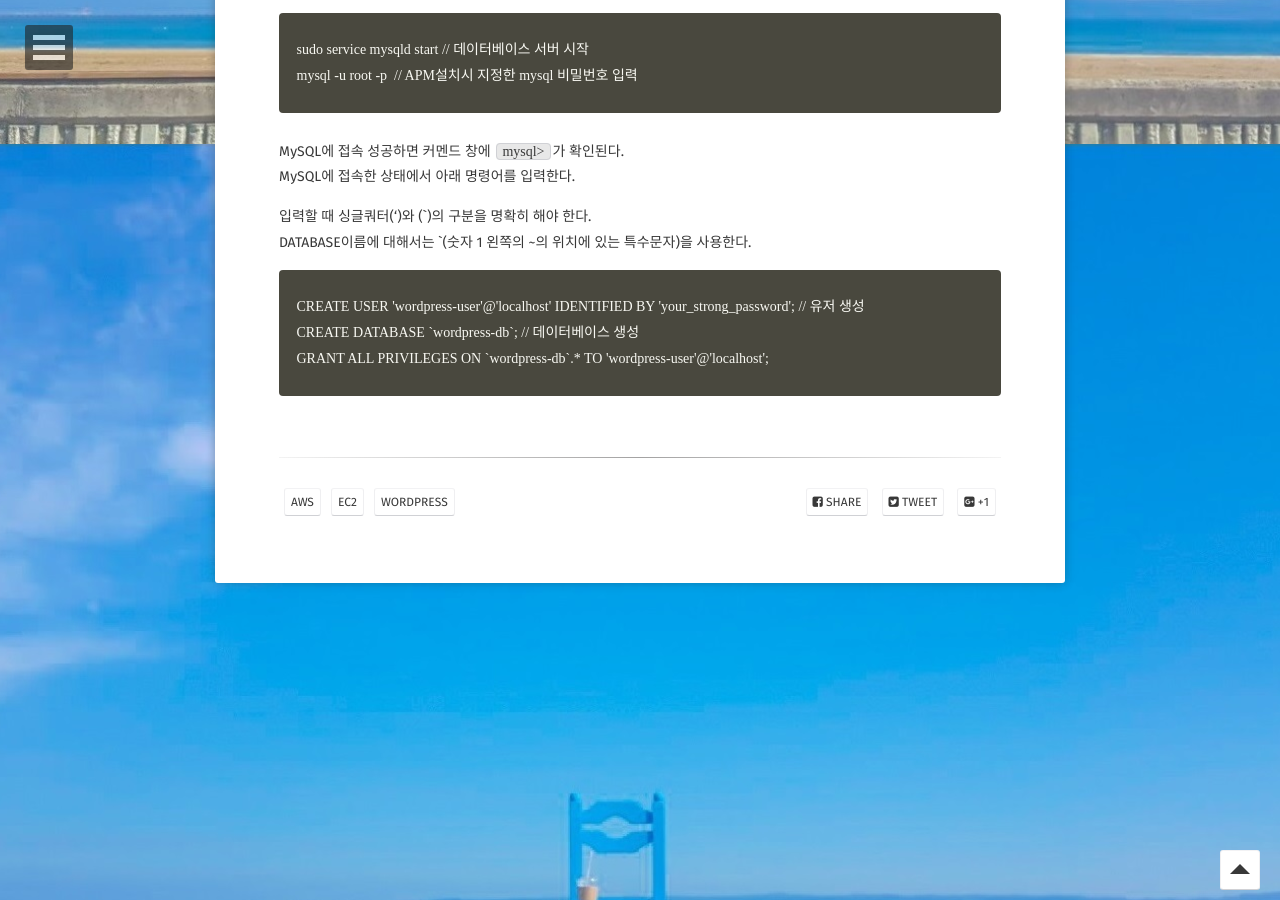
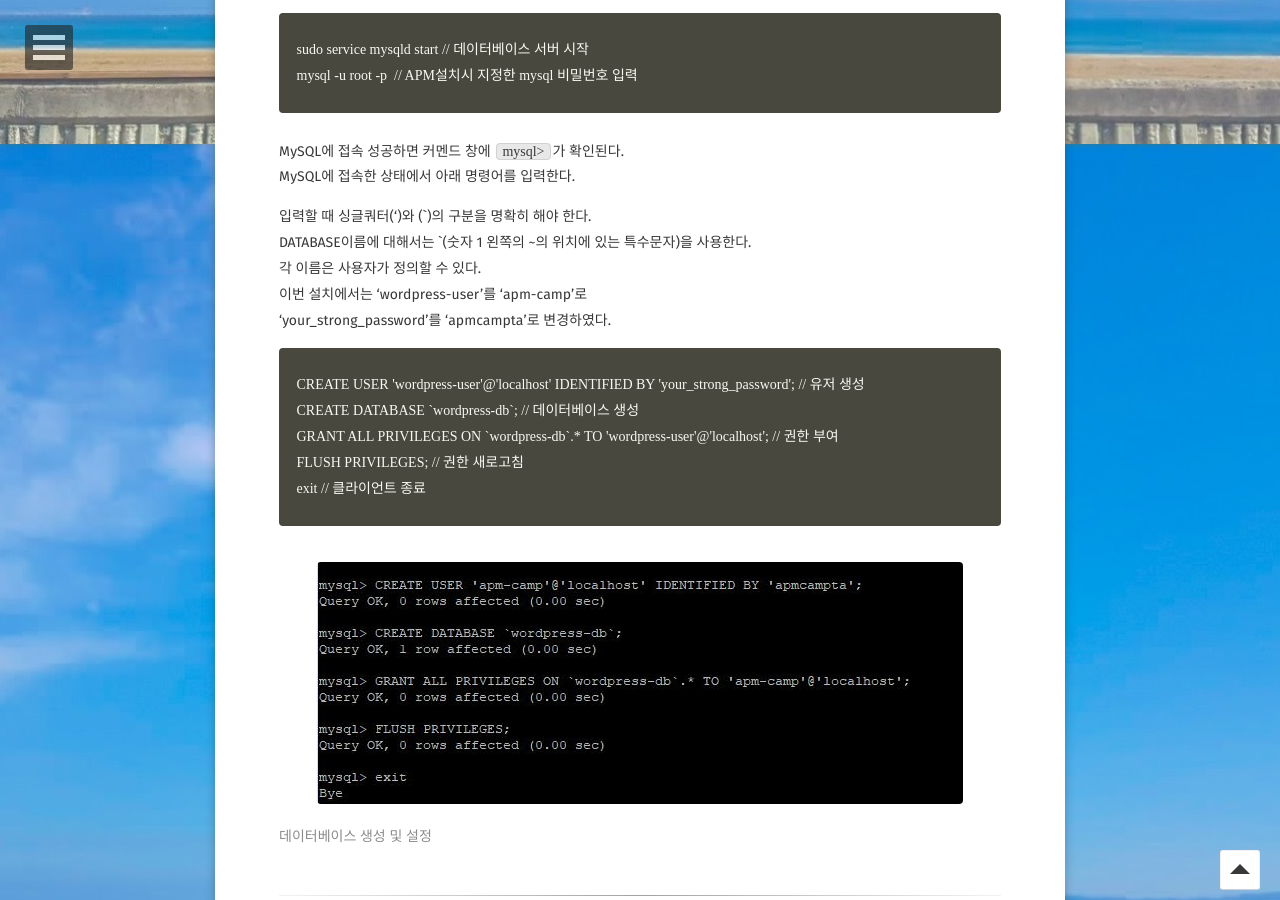
Before and after one commit to kangyechan/kangyechan.github.io, a Jekyll site: the page built from _posts/2019-01-08-aws-ec2-server-wp.md, in a window 1280 px wide and 900 px high, scrolled down 756 px. Built offline with Jekyll 4.4.1, drawn with Linux system fonts in a browser that asks for light colours; some web fonts are replaced.

Commit message:
Update 2019-01-08-aws-ec2-server-wp.md

```diff
--- a/_posts/2019-01-08-aws-ec2-server-wp.md
+++ b/_posts/2019-01-08-aws-ec2-server-wp.md
@@ -34,9 +34,19 @@ MySQL에 접속한 상태에서 아래 명령어를 입력한다.
 
 입력할 때 싱글쿼터(')와 (\`)의 구분을 명확히 해야 한다.
 DATABASE이름에 대해서는 \`(숫자 1 왼쪽의 ~의 위치에 있는 특수문자)을 사용한다.
+각 이름은 사용자가 정의할 수 있다.
+이번 설치에서는 'wordpress-user'를 'apm-camp'로
+'your_strong_password'를 'apmcampta'로 변경하였다.
 
 {% highlight html %}
  CREATE USER 'wordpress-user'@'localhost' IDENTIFIED BY 'your_strong_password'; // 유저 생성
  CREATE DATABASE `wordpress-db`; // 데이터베이스 생성
- GRANT ALL PRIVILEGES ON `wordpress-db`.* TO 'wordpress-user'@'localhost';
+ GRANT ALL PRIVILEGES ON `wordpress-db`.* TO 'wordpress-user'@'localhost'; // 권한 부여
+ FLUSH PRIVILEGES; // 권한 새로고침
+ exit // 클라이언트 종료
 {% endhighlight %}
+
+<figure>
+	<a href="{{site.url}}/assets/img/aws/ec2_wp/wp_5.JPG"><img src="{{site.url}}/assets/img/aws/ec2_wp/wp_5.JPG"></a>
+	<figcaption>데이터베이스 생성 및 설정</figcaption>
+</figure>
```
